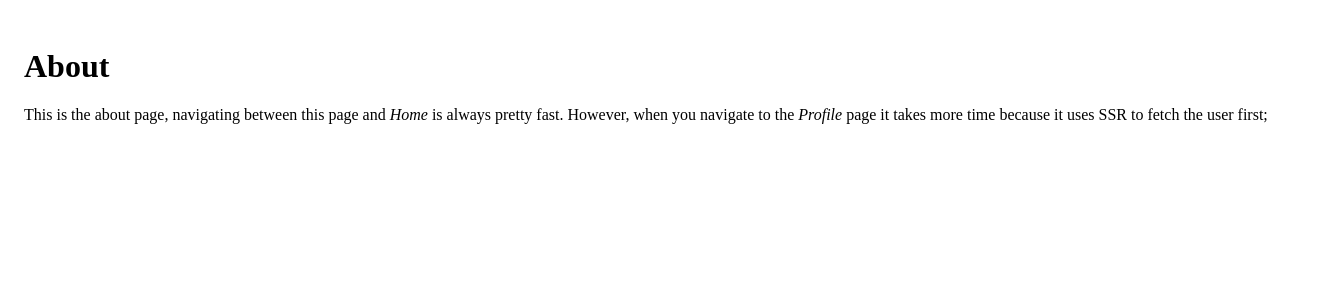
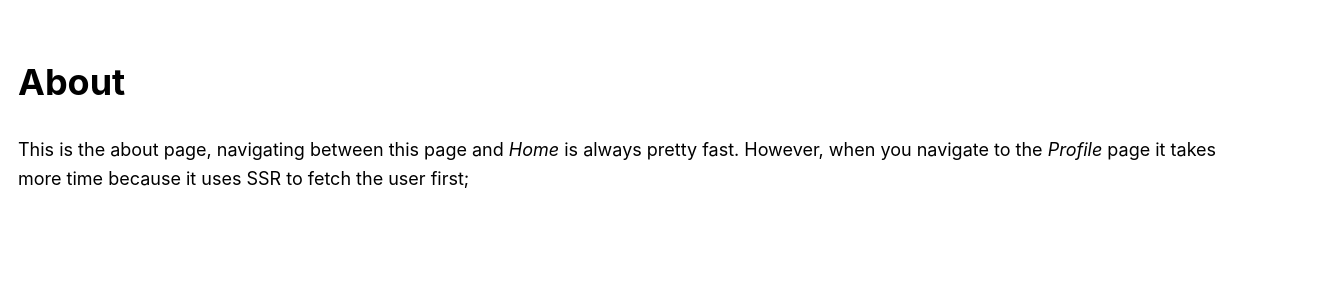
Before and after one commit to austingmhuang/Yuta-s-Travelling-Companion, a Next.js app: page /about in a window 1280 px wide. Shown: the top 300 px of the page, 1320 px wide, since content can reach past the window. Built offline with nearby package versions, Linux system fonts and the light colour scheme; no server answers.

Commit message:
global CSS

```diff
--- /dev/null
+++ b/pages/_app.js
@@ -0,0 +1,7 @@
+import "../styles/globals.css";
+
+function MyApp({ Component, pageProps }) {
+  return <Component {...pageProps} />;
+}
+
+export default MyApp;
```
